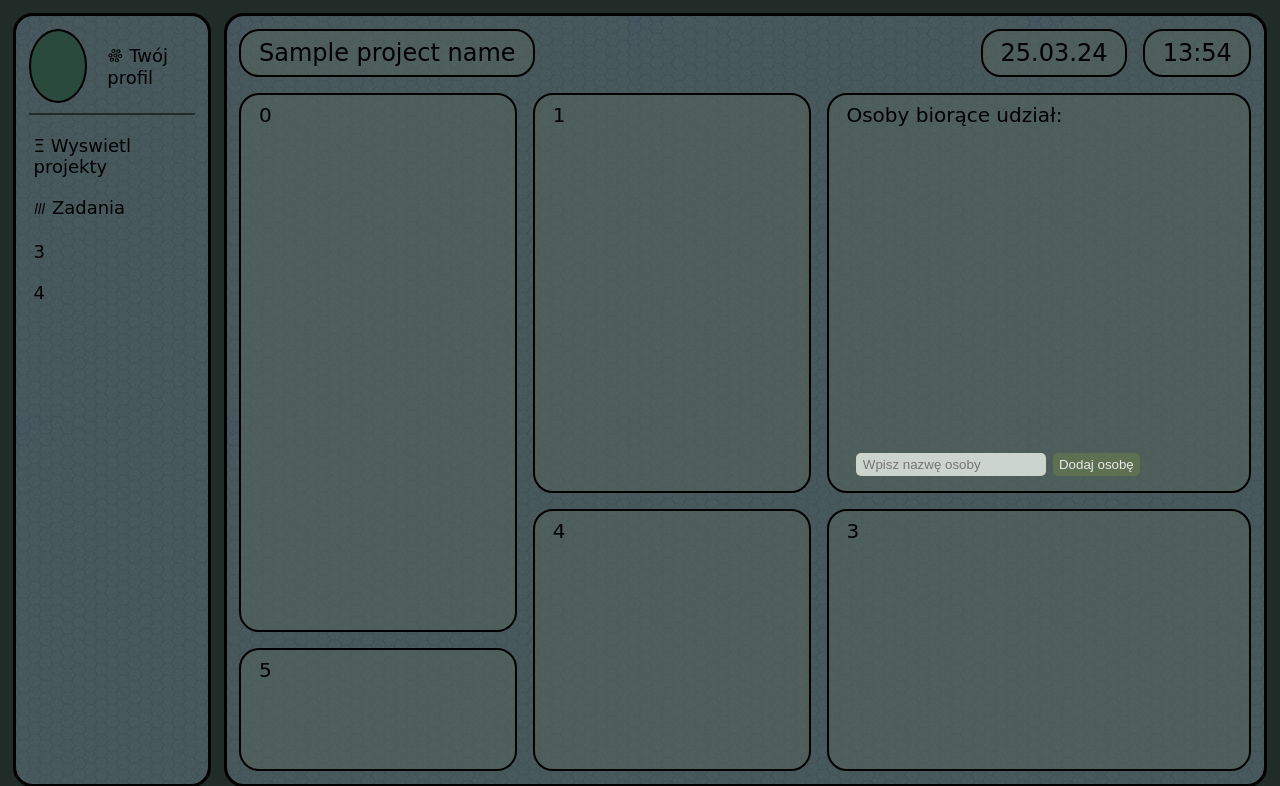
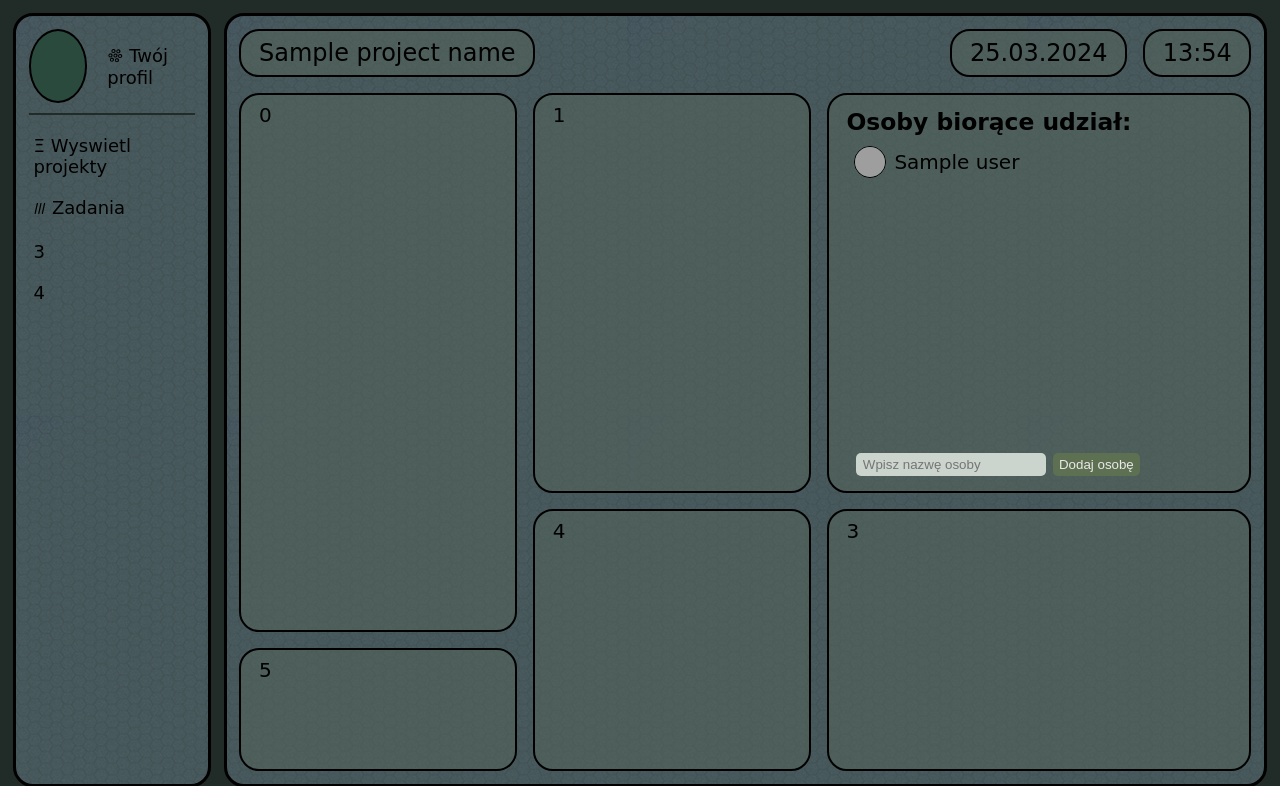
Before and after one commit to JRobak/Bledo, a Flask app: template templates/view_project.html in a window 1280 px wide. Shown: the top 786 px of the page. Run offline with Flask 3, Linux system fonts and the light colour scheme; the template is opened without the code that fills it: most values are stand-ins (such as "Sample title", 1, 10 or a date in 2020); grey boxes are pictures that could not be loaded.

Commit message:
Update projects view

```diff
--- a/app/database_config.py
+++ b/app/database_config.py
@@ -19,6 +19,6 @@ def create_tables():
     cursor.execute('''CREATE TABLE IF NOT EXISTS users (id INTEGER PRIMARY KEY, name TEXT, img_path TEXT)''')
     cursor.execute('''CREATE TABLE IF NOT EXISTS sessions (id INTEGER PRIMARY KEY, user_id INTEGER, session_number TEXT, date_of_creation TEXT, expiration_date TEXT, FOREIGN KEY (user_id) REFERENCES users(id))''')
     cursor.execute('''CREATE TABLE IF NOT EXISTS projects (id INTEGER PRIMARY KEY, name TEXT, user_id_creator INTEGER, FOREIGN KEY (user_id_creator) REFERENCES users(id))''')
-    cursor.execute('''CREATE TABLE IF NOT EXISTS access_projects (id INTEGER PRIMARY KEY, project_id TEXT, user_id INTEGER, FOREIGN KEY (user_id) REFERENCES users(id), FOREIGN KEY (project_id) REFERENCES projects(id))''')
+    cursor.execute('''CREATE TABLE IF NOT EXISTS access_projects (id INTEGER PRIMARY KEY, project_id INTEGER, user_id INTEGER, description TEXT, FOREIGN KEY (user_id) REFERENCES users(id), FOREIGN KEY (project_id) REFERENCES projects(id))''')
     cursor.execute('''CREATE TABLE IF NOT EXISTS tasks (id INTEGER PRIMARY KEY, name TEXT, user_id INTEGER, user_id_creator INTEGER, project_name TEXT, description TEXT, date_of_creation TEXT, date_of_end TEXT, FOREIGN KEY (user_id) REFERENCES users(id), FOREIGN KEY (user_id_creator) REFERENCES users(id))''')
     conn.close()
--- a/templates/view_project.html
+++ b/templates/view_project.html
@@ -33,14 +33,12 @@
         grid-column-start: 1;
         grid-row-end: 5;
         grid-column-end: 3;
-
     }
     #item-1 {
         grid-row-start: 1;
         grid-column-start: 3;
         grid-row-end: 4;
         grid-column-end: 5;
-
     }
     #item-2 {
         grid-row-start: 1;
@@ -54,14 +52,12 @@
         grid-column-start: 5;
         grid-row-end: 6;
         grid-column-end: 8;
-
     }
     #item-4 {
         grid-row-start: 4;
         grid-column-start: 3;
         grid-row-end: 6;
         grid-column-end: 5;
-
     }
     #item-5 {
         grid-row-start: 5;
@@ -88,6 +84,27 @@
         color: #e8e8e8;
         cursor: pointer;
     }
+    .user-take-part-in-box {
+        padding: 5px 0;
+        display: flex;
+        align-items: center;
+    }
+    .user-take-part-in-box img {
+        border: 1px solid black;
+        border-radius: 50%;
+        width: 30px;
+        height: 30px;
+        margin: 0 8px;
+    }
+    #item-2-users-box {
+        overflow: auto;
+        white-space: normal;
+        overflow-y: auto;
+        scroll-behavior: smooth;
+        word-wrap: break-word;
+        max-height: 350px;
+    }
+
 
 </style>
 {% endblock %}
@@ -104,7 +121,17 @@
           <div id="item-0" class="floating-box">0</div>
           <div id="item-1" class="floating-box">1</div>
           <div id="item-2" class="floating-box">
-              Osoby biorące udział:
+              <h3 style="padding: 0; margin: 5px 0;">Osoby biorące udział:</h3>
+
+              <div id="item-2-users-box">
+                  {% for user in users_and_images %}
+                    <div class="user-take-part-in-box">
+                        <img src="{{ url_for('static', filename='image/' + users_and_images[user] )}}">
+                        {{user}}
+                    </div>
+                  {% endfor %}
+              </div>
+
               <form action="//" method="post">
                   <input type="text" name="new-user-name" placeholder="Wpisz nazwę osoby">
                   <input type="submit" value="Dodaj osobę">
@@ -126,7 +153,7 @@
 
     function updateDateTime() {
         const now = new Date();
-        const formattedDate = `${addZero(now.getDate())}.${addZero(now.getMonth() + 1)}.${now.getFullYear() % 100}`;
+        const formattedDate = `${addZero(now.getDate())}.${addZero(now.getMonth() + 1)}.${now.getFullYear()}`;
         const formattedTime = `${addZero(now.getHours())}:${addZero(now.getMinutes())}`;
         document.getElementById('contener-top-date').textContent = `${formattedDate}`;
         document.getElementById('contener-top-time').textContent = `${formattedTime}`;
```
Also changed, not shown: app/database_access.py (+18 -0 lines), routes/projects.py (+23 -2 lines).
